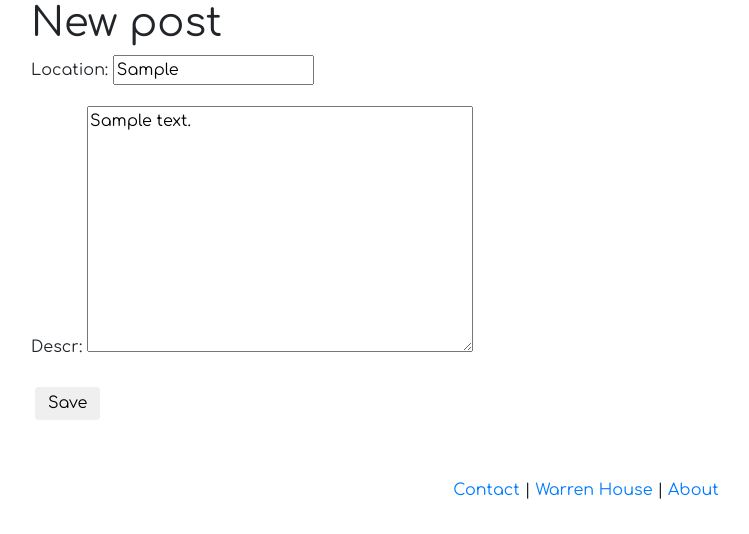
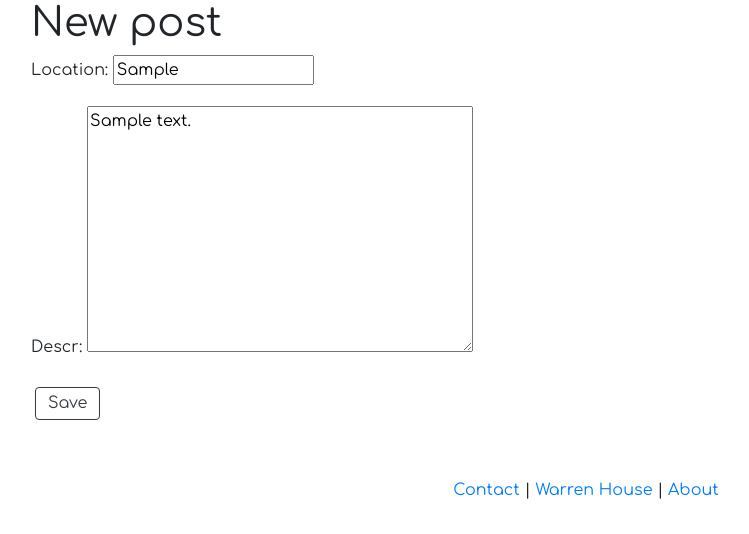
Before and after one commit to BartoszLewosz/Maintenance_ticketing_system, a Django app: page /plumbing/1/edit/ in a window 1280 px wide. Shown: the part 266-800 px from the top of the page, without its empty margins (54-803 px from the left). Run offline with Django 3.2, Linux system fonts and the light colour scheme; tables that the repository leaves empty hold one stand-in row (values such as "Sample post"); some libraries are stand-ins or nearby versions; some web fonts are replaced.

Commit message:
Placed extra space below 'save' button in 'edit' template

```diff
--- a/homepage/static/homepage/css/main.css
+++ b/homepage/static/homepage/css/main.css
@@ -182,3 +182,6 @@ h2, h3, h4 {
 .signup {
 	padding-bottom: 100px;
 }
+.edit {
+	padding-bottom: 100px;
+}
--- a/homepage/templates/homepage/about.html
+++ b/homepage/templates/homepage/about.html
@@ -9,7 +9,7 @@
 <div class="about_intro">
 	<h2>Hello everyone!</h2>
     <p>This is Warren House Maintenance Project. First reason I created this, is to make our work easier.
-    Every department of this company has some technical issues; loose screws on firedoors, printer with jammed paper, hanging spot light on ceiling, restroom flush not working propely or outdoor issues. I had on my mind few of this. I created this application to make it easier to organise and fix the problems that you've spotted. Welcome to my Application!</p>
+    Every department of this company has some technical issues; loose screws on door's knob, printer with jammed paper, hanging spot light on ceiling, restroom flush not working propely or outdoor issues. I had on my mind few of this. I created this application to make it easier to organise and fix the problems that you've spotted. Welcome to my Application!</p>
 </div>
 
     <center>
--- a/homepage/templates/homepage/contact.html
+++ b/homepage/templates/homepage/contact.html
@@ -12,7 +12,7 @@
 </div>
 
     <center>
-    	<p class="contact">If you have any questions or suggestions how we can get<br> this webpage working easier, faster, more efficient please send me <a href="mailto:bartosz.lewosz@gmail.com?Subject=My%20suggestions" target="_top" class="btn btn-outline-dark">an email</a></p>
+    	<p class="contact">If you have any questions or suggestions how we can get<br> this webpage working easier, faster, more efficient please send me <br><a href="mailto:bartosz.lewosz@gmail.com?Subject=My%20suggestions" target="_top" class="btn btn-outline-dark">an email</a></p>
     </center>
 
 
--- a/homepage/templates/homepage/signup.html
+++ b/homepage/templates/homepage/signup.html
@@ -6,7 +6,6 @@
 
 {% block content %}
 
-    <a href="/">homepage</a>
 
     <div class="signup">
         <center>
--- a/plumbing/templates/plumbing/plumbing_edit.html
+++ b/plumbing/templates/plumbing/plumbing_edit.html
@@ -6,12 +6,16 @@
 
 {% block content %}
 
-	 <h1>New post</h1>
+<div class="edit">
+	<h1>New post</h1>
     	<form method="POST" class="post-form">{% csrf_token %}
         {{ form.as_p }}
-        <button type="submit" class="save btn btn-default">Save</button>
+        <div class="save_button">
+        	<button type="submit" class="btn btn-outline-dark">Save</button>
+        </div>
+
     </form>
-
+</div>
 
 
 
```
Also changed, not shown: electric/templates/electric/electric_edit.html (+4 -3 lines), garden/templates/garden/garden_edit.html (+6 -2 lines), maintenance/templates/maintenance/maintenance_edit.html (+4 -3 lines).
